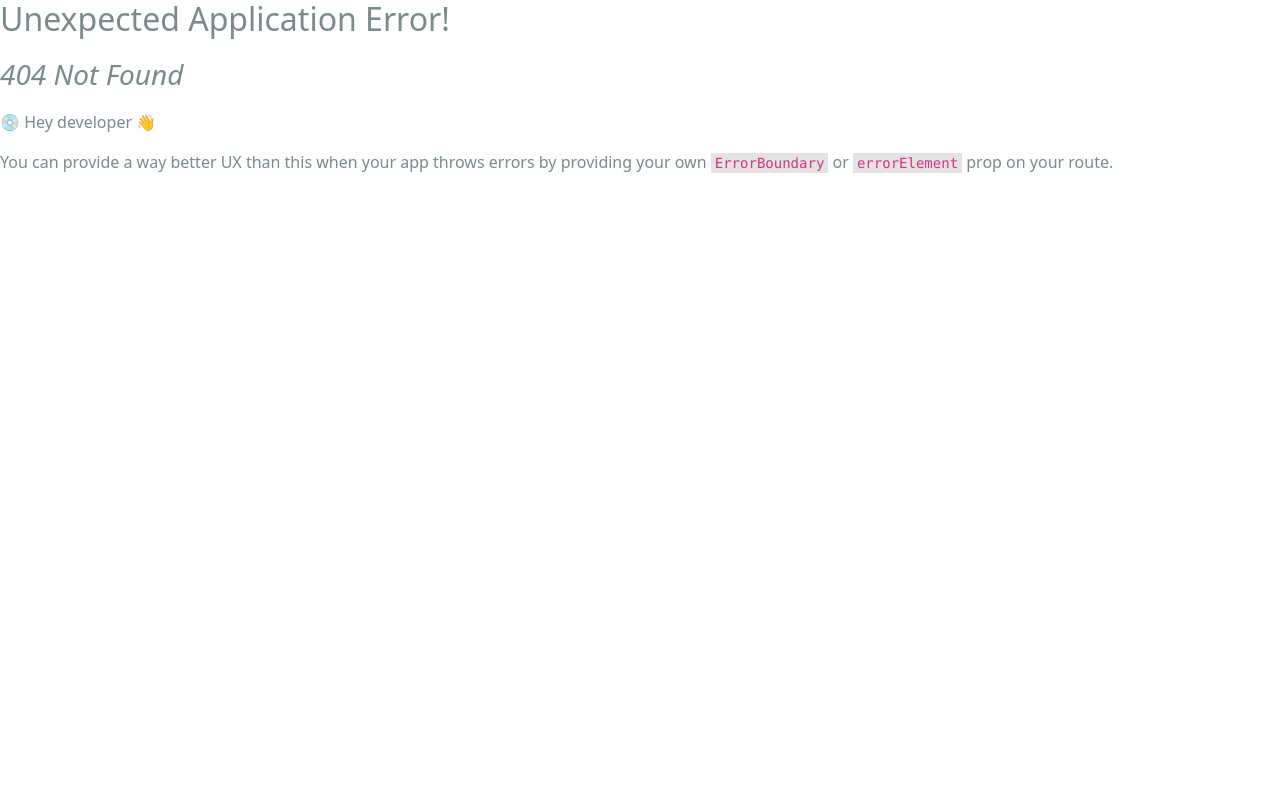
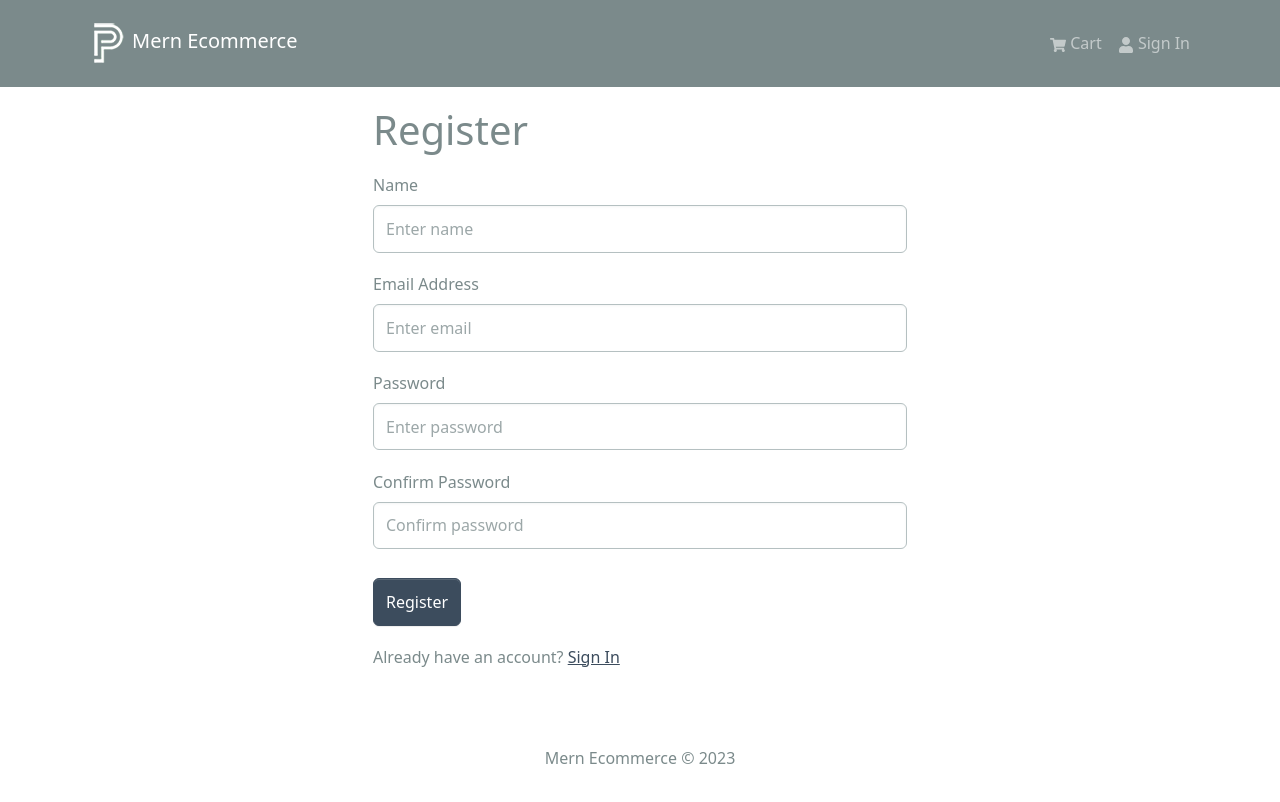
Before and after one commit to fruitptr/mern-ecommerce, a React (Create React App) app in the folder frontend/: page /register in a window 1280 px wide. Before the commit this address had no page. Shown: the top 802 px of the page. Built offline with nearby package versions, Linux system fonts and the light colour scheme; no server answers.

Commit message:
Added frontend for authentication

```diff
--- a/frontend/package.json
+++ b/frontend/package.json
@@ -18,6 +18,7 @@
     "react-router-bootstrap": "^0.26.2",
     "react-router-dom": "^6.12.1",
     "react-scripts": "5.0.1",
+    "react-toastify": "^9.1.3",
     "web-vitals": "^2.1.4"
   },
   "scripts": {
--- a/frontend/src/App.js
+++ b/frontend/src/App.js
@@ -1,5 +1,7 @@
 import {Container} from 'react-bootstrap';
 import {Outlet} from 'react-router-dom';
+import {ToastContainer} from 'react-toastify';
+import 'react-toastify/dist/ReactToastify.css';
 import Header from "./components/Header";
 import Footer from "./components/Footer";
 
@@ -17,6 +19,7 @@
       </Container>
     </main>
     <Footer />
+    <ToastContainer />
     </>
   )
 }
--- /dev/null
+++ b/frontend/src/components/FormContainer.jsx
@@ -0,0 +1,15 @@
+import {Container, Row, Col} from 'react-bootstrap';
+
+const FormContainer = ({children}) => {
+  return (
+    <Container>
+        <Row className="justify-content-md-center">
+            <Col xs={12} md={6}>
+                {children}
+            </Col>
+        </Row>
+    </Container>
+  )
+}
+
+export default FormContainer
--- a/frontend/src/components/Header.jsx
+++ b/frontend/src/components/Header.jsx
@@ -1,12 +1,30 @@
-import { Badge, Navbar, Nav, Container } from 'react-bootstrap';
+import { useNavigate } from 'react-router-dom';
+import { Badge, Navbar, Nav, Container, NavDropdown } from 'react-bootstrap';
 import { FaShoppingCart, FaUser } from 'react-icons/fa';
 import { LinkContainer } from 'react-router-bootstrap';
-import {useSelector} from 'react-redux';
+import {useSelector, useDispatch} from 'react-redux';
+import { useLogoutMutation } from '../slices/usersApiSlice';
+import {logout} from '../slices/authSlice';
 import logo from '../assets/logo.png';
 
 const Header = () => {
 
   const {cartItems} = useSelector(state => state.cart);
+  const {userInfo} = useSelector(state => state.auth);
+  const dispatch = useDispatch();
+  const navigate = useNavigate();
+  const [logoutApiCall] = useLogoutMutation();
+
+  const logoutHandler = async () => {
+    try {
+      await logoutApiCall().unwrap();
+      dispatch(logout());
+      navigate('/login');
+    }
+    catch (err) {
+      console.log(err);
+    }
+  }
 
   return (
     <header>
@@ -29,9 +47,19 @@
                           </Badge>)}
                         </Nav.Link>
                         </LinkContainer>
-                        <LinkContainer to="/login">
-                        <Nav.Link><FaUser /> Sign In</Nav.Link>
-                        </LinkContainer>
+                        {userInfo ? (
+                          <NavDropdown title={'Hello ' + userInfo.name + '!'} id='username'>
+                            <LinkContainer to="/profile">
+                              <NavDropdown.Item>Profile</NavDropdown.Item>
+                            </LinkContainer>
+                            <NavDropdown.Item onClick={logoutHandler}>Logout</NavDropdown.Item>
+                          </NavDropdown>
+                        ) : (
+                          <LinkContainer to="/login">
+                          <Nav.Link><FaUser /> Sign In</Nav.Link>
+                          </LinkContainer>
+                        )}
+
                         </Nav>
                     </Navbar.Collapse>
             </Container>
--- a/frontend/src/index.js
+++ b/frontend/src/index.js
@@ -16,6 +16,8 @@
 import HomeScreen from './screens/HomeScreen';
 import ProductScreen from './screens/ProductScreen';
 import CartScreen from './screens/CartScreen';
+import LoginScreen from './screens/LoginScreen';
+import RegisterScreen from './screens/RegisterScreen';
 
 
 const router = createBrowserRouter(
@@ -24,6 +26,8 @@
       <Route index={true} path='/' element={<HomeScreen />} />
       <Route path='/product/:id' element={<ProductScreen />} />
       <Route path='/cart' element={<CartScreen />} />
+      <Route path='/login' element={<LoginScreen />} />
+      <Route path='/register' element={<RegisterScreen />} />
     </Route>
   )
 );
--- /dev/null
+++ b/frontend/src/screens/LoginScreen.jsx
@@ -0,0 +1,69 @@
+import { useState, useEffect } from "react";
+import {Link, useLocation, useNavigate} from 'react-router-dom';
+import {Form, Button, Row, Col} from 'react-bootstrap';
+import {useDispatch, useSelector} from 'react-redux';
+import FormContainer from "../components/FormContainer";
+import Loader from "../components/Loader";
+import {useLoginMutation} from '../slices/usersApiSlice';
+import { setCredentials } from "../slices/authSlice";
+import {toast} from 'react-toastify';
+
+const LoginScreen = () => {
+    const [email, setEmail] = useState('');
+    const [password, setPassword] = useState('');
+
+    const dispatch = useDispatch();
+    const navigate = useNavigate();
+
+    const [login, {isLoading}] = useLoginMutation();
+
+    const {userInfo} = useSelector((state) => state.auth);
+
+    const {search} = useLocation();
+    const sp = new URLSearchParams(search);
+    const redirect = sp.get('redirect') || '/';
+
+    useEffect(() => {
+        if(userInfo){
+            navigate(redirect);
+        }
+    }, [userInfo, redirect, navigate]);
+
+    const submitHandler = async (e) =>{
+        e.preventDefault();
+        try {
+            const res = await login({email, password}).unwrap();
+            dispatch(setCredentials({...res }));
+            navigate(redirect);
+        }
+        catch (err) {
+            toast.error(err?.data?.message || err.error);
+        }
+    }
+
+    return (
+        <FormContainer>
+            <h1>Sign In</h1>
+            <Form onSubmit={submitHandler}>
+                <Form.Group controlId="email" className="my-3">
+                    <Form.Label>Email Address</Form.Label>
+                    <Form.Control type="email" placeholder="Enter email" value={email} onChange={(e)=>setEmail(e.target.value)}></Form.Control>
+                </Form.Group>
+                <Form.Group controlId="password" className="my-3">
+                    <Form.Label>Password</Form.Label>
+                    <Form.Control type="password" placeholder="Enter password" value={password} onChange={(e)=>setPassword(e.target.value)}></Form.Control>
+                </Form.Group>
+                <Button type="submit" variant="primary" className="mt-2" disabled={isLoading}>Sign In</Button>
+
+                {isLoading && <Loader />}
+            </Form>
+            <Row className="py-3">
+                <Col>
+                    New Customer? <Link to={redirect ? `/register?redirect=${redirect}` : '/register'}>Register</Link>
+                </Col>
+            </Row>
+        </FormContainer>
+    )
+}
+
+export default LoginScreen;
--- /dev/null
+++ b/frontend/src/screens/RegisterScreen.jsx
@@ -0,0 +1,85 @@
+import { useState, useEffect } from "react";
+import {Link, useLocation, useNavigate} from 'react-router-dom';
+import {Form, Button, Row, Col} from 'react-bootstrap';
+import {useDispatch, useSelector} from 'react-redux';
+import FormContainer from "../components/FormContainer";
+import Loader from "../components/Loader";
+import {useRegisterMutation} from '../slices/usersApiSlice';
+import { setCredentials } from "../slices/authSlice";
+import {toast} from 'react-toastify';
+
+const RegisterScreen = () => {
+    const [name, setName] = useState('');
+    const [email, setEmail] = useState('');
+    const [password, setPassword] = useState('');
+    const [confirmPassword, setConfirmPassword] = useState('');
+
+    const dispatch = useDispatch();
+    const navigate = useNavigate();
+
+    const [register, {isLoading}] = useRegisterMutation();
+
+    const {userInfo} = useSelector((state) => state.auth);
+
+    const {search} = useLocation();
+    const sp = new URLSearchParams(search);
+    const redirect = sp.get('redirect') || '/';
+
+    useEffect(() => {
+        if(userInfo){
+            navigate(redirect);
+        }
+    }, [userInfo, redirect, navigate]);
+
+    const submitHandler = async (e) =>{
+        e.preventDefault();
+        if (password !== confirmPassword){
+            toast.error('Passwords do not match');
+            return;
+        }
+        else {
+            try {
+                const res = await register({name, email, password}).unwrap();
+                dispatch(setCredentials({...res }));
+                navigate(redirect);
+            }
+            catch (err) {
+                toast.error(err?.data?.message || err.error);
+            }
+        }
+    }
+
+    return (
+        <FormContainer>
+            <h1>Register</h1>
+            <Form onSubmit={submitHandler}>
+            <Form.Group controlId="name" className="my-3">
+                    <Form.Label>Name</Form.Label>
+                    <Form.Control type="text" placeholder="Enter name" value={name} onChange={(e)=>setName(e.target.value)}></Form.Control>
+                </Form.Group>
+                <Form.Group controlId="email" className="my-3">
+                    <Form.Label>Email Address</Form.Label>
+                    <Form.Control type="email" placeholder="Enter email" value={email} onChange={(e)=>setEmail(e.target.value)}></Form.Control>
+                </Form.Group>
+                <Form.Group controlId="password" className="my-3">
+                    <Form.Label>Password</Form.Label>
+                    <Form.Control type="password" placeholder="Enter password" value={password} onChange={(e)=>setPassword(e.target.value)}></Form.Control>
+                </Form.Group>
+                <Form.Group controlId="confirmPassword" className="my-3">
+                    <Form.Label>Confirm Password</Form.Label>
+                    <Form.Control type="password" placeholder="Confirm password" value={confirmPassword} onChange={(e)=>setConfirmPassword(e.target.value)}></Form.Control>
+                </Form.Group>
+                <Button type="submit" variant="primary" className="mt-2" disabled={isLoading}>Register</Button>
+
+                {isLoading && <Loader />}
+            </Form>
+            <Row className="py-3">
+                <Col>
+                    Already have an account? <Link to={redirect ? `/login?redirect=${redirect}` : '/login'}>Sign In</Link>
+                </Col>
+            </Row>
+        </FormContainer>
+    )
+}
+
+export default RegisterScreen;
--- /dev/null
+++ b/frontend/src/slices/authSlice.js
@@ -0,0 +1,24 @@
+import {createSlice} from '@reduxjs/toolkit';
+
+const initialState = {
+    userInfo: localStorage.getItem('userInfo') ? JSON.parse(localStorage.getItem('userInfo')) : null,
+}
+
+const authSlice = createSlice({
+    name: 'auth',
+    initialState,
+    reducers: {
+        setCredentials: (state, action) => {
+            state.userInfo = action.payload;
+            localStorage.setItem('userInfo', JSON.stringify(action.payload));
+        },
+        logout: (state, action) => {
+            state.userInfo = null;
+            localStorage.removeItem('userInfo');
+        },
+    },
+});
+
+export const {setCredentials, logout} = authSlice.actions;
+
+export default authSlice.reducer;
--- /dev/null
+++ b/frontend/src/slices/usersApiSlice.js
@@ -0,0 +1,18 @@
+import {USERS_URL} from '../constants';
+import {apiSlice} from './apiSlice';
+
+export const usersApiSlice = apiSlice.injectEndpoints({
+    endpoints: (builder) => ({
+        login: builder.mutation({
+            query: (data) => ({url: `${USERS_URL}/auth`, method: 'POST', body: data}),
+        }),
+        register: builder.mutation({
+            query: (data) => ({url: `${USERS_URL}`, method: 'POST', body: data}),
+        }),
+        logout: builder.mutation({
+            query: () => ({url: `${USERS_URL}/logout`, method: 'POST'}),
+        }),
+    }),
+});
+
+export const {useLoginMutation, useLogoutMutation, useRegisterMutation} = usersApiSlice;
--- a/frontend/src/store.js
+++ b/frontend/src/store.js
@@ -1,12 +1,14 @@
 import {configureStore} from '@reduxjs/toolkit';
 import {apiSlice} from './slices/apiSlice';
 import cartSliceReducer from './slices/cartSlice';
+import authSliceReducer from './slices/authSlice';
 
 
 const store = configureStore({
     reducer: {
         [apiSlice.reducerPath]: apiSlice.reducer,
         cart: cartSliceReducer,
+        auth: authSliceReducer,
     },
     middleware: (getDefaultMiddleware) => getDefaultMiddleware().concat(apiSlice.middleware),
     devTools: true,
```
Also changed, not shown: 1 other file (tests, documents, lock files or other folders).
